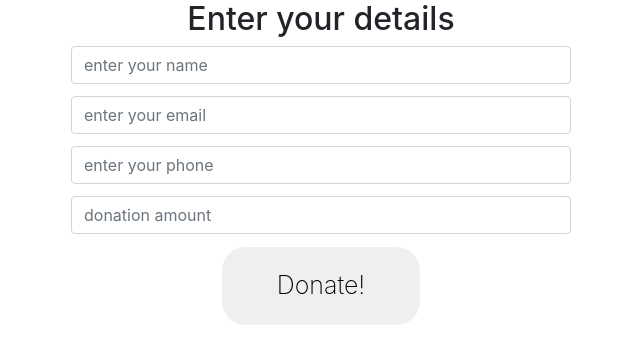
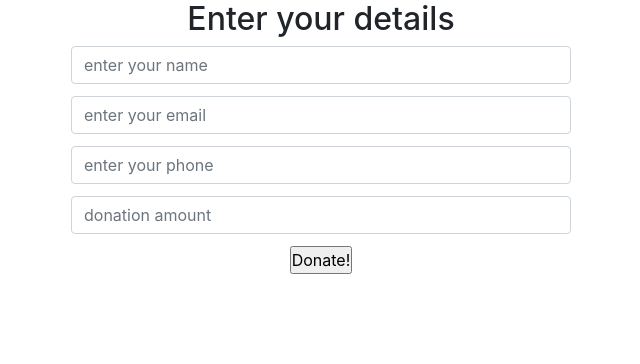
Before and after one commit to anjalinigade349/nochildhungrey, a PHP site: page /form.php in a window 1280 px wide. Shown: the part 80-444 px from the top of the page, without its empty margins (319-959 px from the left). Run offline with PHP 8.4, Linux system fonts and the light colour scheme.

Commit message:
Update form.php

```diff
--- a/form.php
+++ b/form.php
@@ -36,7 +36,7 @@
 </div>
 </div>
         </header>
-	<div>
+	<div class="table">
 		<center>
 		<h2>Enter your details</h2>
 		<form action="donate1.php" method="post" accept-charset="utf-8">
@@ -53,7 +53,7 @@
 		<input type="number" name="amount" class="form-control" placeholder="donation amount" required>
 		</div>
 		<div class="form">
-		<input type="submit" name="submit" class="bt1" value="Donate!" required>
+		<input type="submit" name="submit" class="bt2" value="Donate!" required>
 		</div>
 		</form>
 		</center>
```
